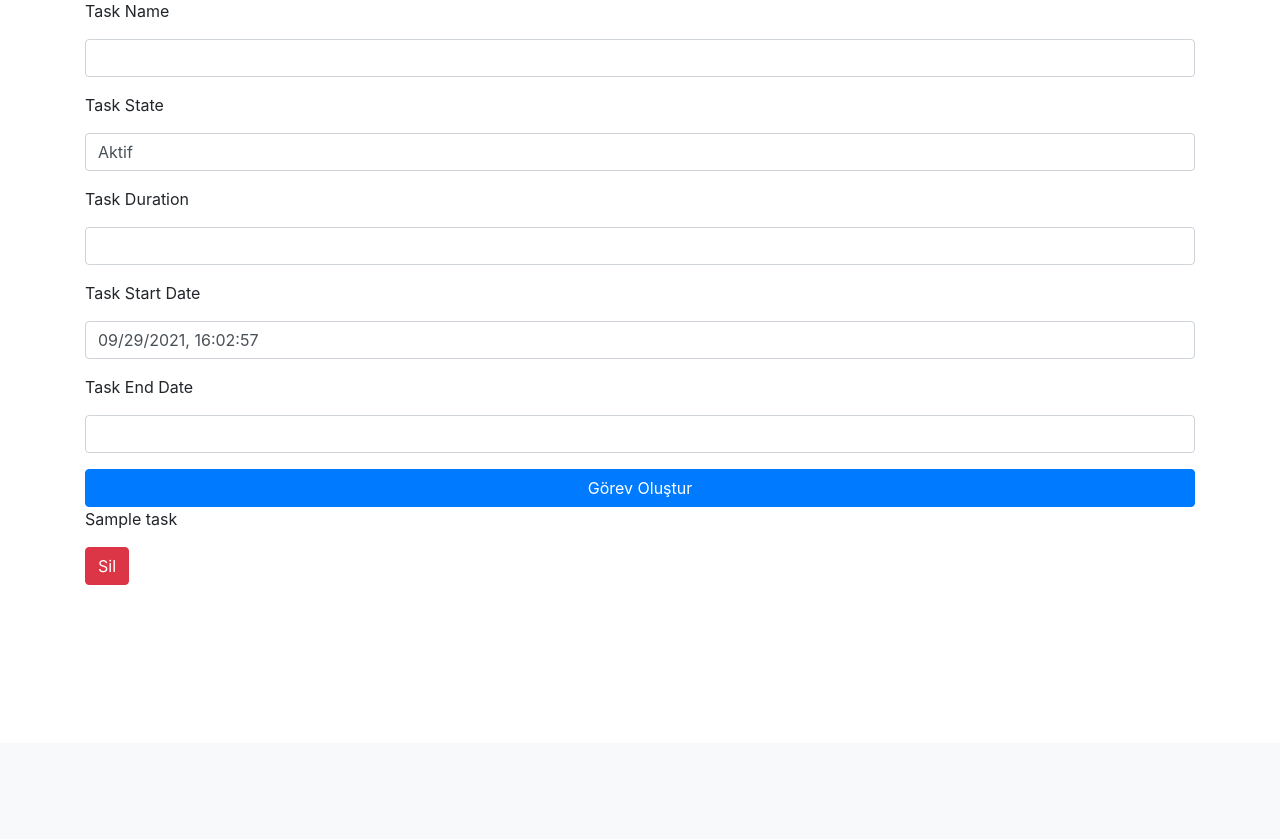
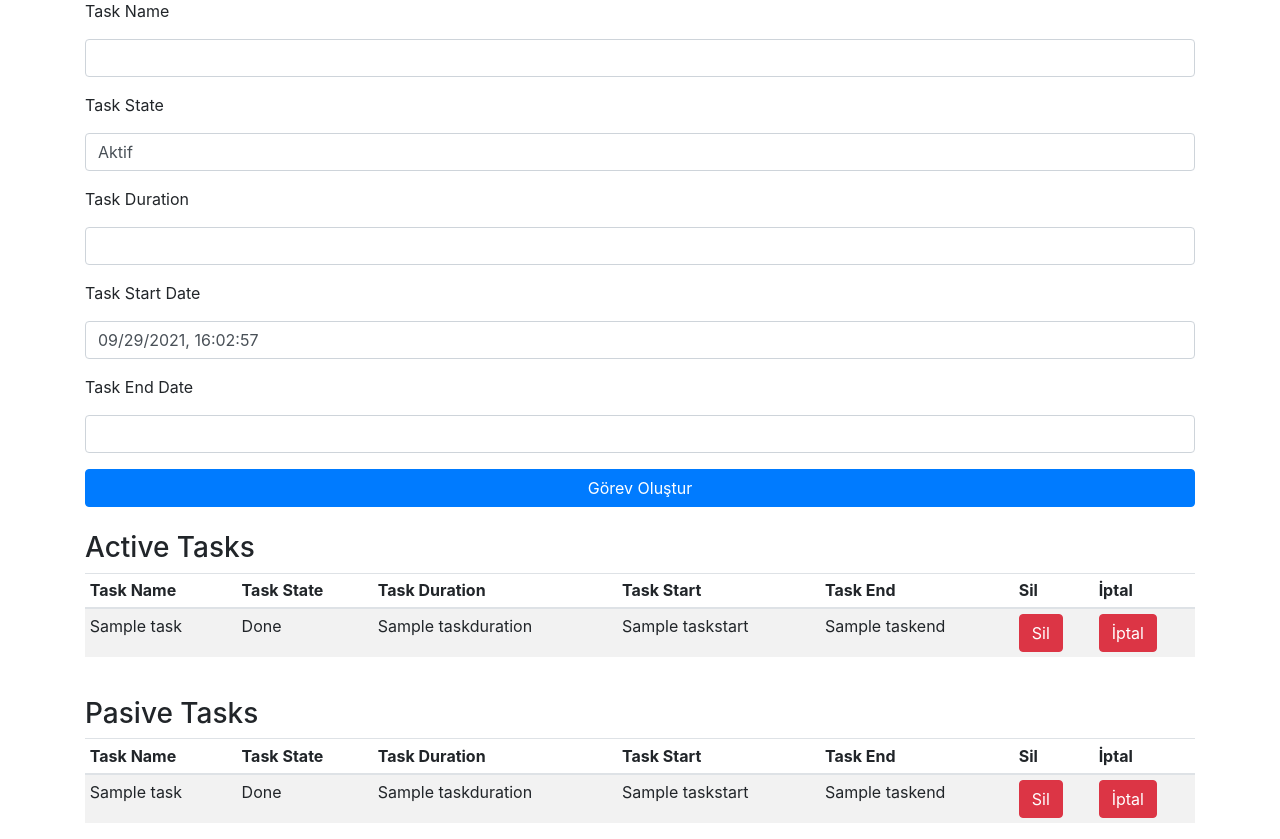
Before and after one commit to Battlelamb/todoapp, a Flask app: template templates/tasks.html in a window 1280 px wide. Shown: the part 57-896 px from the top of the page. Before the commit the page ends 642 px from the top, so only its background shows below. Run offline with Flask 2, Linux system fonts and the light colour scheme; the template is opened without the code that fills it: values that come from a table or form of the project are taken from there, most other values are stand-ins (such as "Sample title", 1, 10 or a date in 2020); some libraries are stand-ins or nearby versions.

Commit message:
08/09/2021 Ders

```diff
--- a/app.py
+++ b/app.py
@@ -51,6 +51,7 @@ class Task(db.Document):
         return {
             "uuid": self.uuid,
             "taskname": self.taskname,
+            # Json objelerinde boşluk bırakmadan camelcase veya alttan çizgi ile ayırabiliriz
             "taskduration": self.taskduration,
             "taskstate": self.taskstate,
             "taskstart": self.taskstart,
@@ -161,8 +162,14 @@ def tasks():
         for task in tasks:
             if task.taskstate == "Aktif":
                 activeTasks.append(task)
+        for task in tasks:
+            if task.taskstate == "Pasif":
+                canceledTasks.append(task)
+        for task in tasks:
+            if task.taskstate == "Done":
+                finishedTasks.append(task)
 
-        return render_template("tasks.html", form=form, tasks=tasks, activeTasks=activeTasks)
+        return render_template("tasks.html", form=form, tasks=tasks, activeTasks=activeTasks, canceledTasks=canceledTasks)
 
 
 @app.route("/delete-task/<id>", methods=["GET"])
@@ -179,6 +186,19 @@ def delete_task(id):
         print("((((", ex, "))))")
 
     return redirect(url_for("tasks"))
+
+
+@app.route("/passive-task/<id>", methods=["GET"])
+def passive_task(id):
+    try:
+        task = Task.objects(uuid=str(id)).update(taskstate="Pasif")
+        if(task):
+            print("Görev başarı ile pasif yapıldı")
+            return redirect(url_for("tasks"))
+        else:
+            print("Bir sorun oluştu")
+    except Exception as ex:
+        print("((((", ex, "))))")
 
 
 @app.route("/delete-user/<id>", methods=["GET"])
--- a/templates/includes/_formhelpers.html
+++ b/templates/includes/_formhelpers.html
@@ -2,7 +2,9 @@
 <div class="form-group">
   <label>{{ field.label }}</label>
 
-  {{ field(class="form-control", **kwargs)|safe }} {% if field.errors %}
+  {{ field(class="form-control", **kwargs)|safe }}
+
+  {% if field.errors %}
   <ul class="errors">
     {% for erorr in field.errors %}
     <li>{{erorr}}</li>
--- a/templates/tasks.html
+++ b/templates/tasks.html
@@ -1,29 +1,86 @@
-{% extends "layout.html" %}
+{% extends "layout.html" %} {% block title%} Task {% endblock title%} {% block
+body %} {% from "includes/_formhelpers.html" import render_field %}
 
-{% block title%}
-Task
-{% endblock title%}
+<form method="post">
+  {{ render_field(form.taskname) }} {{ render_field(form.taskstate) }} {{
+  render_field(form.taskduration) }} {{ render_field(form.taskstart) }} {{
+  render_field(form.taskend) }}
 
-{% block body %}
-
-{% from "includes/_formhelpers.html" import render_field %}
-
-<form method=post>
-
-{{ render_field(form.taskname) }}
-{{ render_field(form.taskstate) }}
-{{ render_field(form.taskduration) }}
-{{ render_field(form.taskstart) }}
-{{ render_field(form.taskend) }}
-
-<input class="btn btn-primary btn-block" type="submit" value="Görev Oluştur" />
-
+  <input
+    class="btn btn-primary btn-block"
+    type="submit"
+    value="Görev Oluştur"
+  />
 </form>
 
-{% for task in activeTasks %}
+<br />
 
-<p>{{task.taskname}}</p>
-<a class="btn btn-danger" href="/delete-task/{{task.uuid}}">Sil</a>
-{% endfor %}
+<h3>Active Tasks</h3>
+<table class="table table-striped table-sm">
+  <thead>
+    <tr>
+      <th scope="col">Task Name</th>
+      <th scope="col">Task State</th>
+      <th scope="col">Task Duration</th>
+      <th scope="col">Task Start</th>
+      <th scope="col">Task End</th>
+      <th scope="col">Sil</th>
+      <th scope="col">İptal</th>
+    </tr>
+  </thead>
+
+  <tbody>
+    {% for task in activeTasks %}
+    <tr>
+      <td>{{ task.taskname }}</td>
+      <td>{{ task.taskstate }}</td>
+      <td>{{ task.taskduration }}</td>
+      <td>{{ task.taskstart }}</td>
+      <td>{{ task.taskend }}</td>
+      <td>
+        <a class="btn btn-danger" href="/delete-task/{{task.uuid}}">Sil</a>
+      </td>
+      <td>
+        <a class="btn btn-danger" href="/passive-task/{{task.uuid}}">İptal</a>
+      </td>
+    </tr>
+    {% endfor %}
+  </tbody>
+</table>
+
+<br />
+
+<h3>Pasive Tasks</h3>
+<table class="table table-striped table-sm">
+  <thead>
+    <tr>
+      <th scope="col">Task Name</th>
+      <th scope="col">Task State</th>
+      <th scope="col">Task Duration</th>
+      <th scope="col">Task Start</th>
+      <th scope="col">Task End</th>
+      <th scope="col">Sil</th>
+      <th scope="col">İptal</th>
+    </tr>
+  </thead>
+
+  <tbody>
+    {% for task in canceledTasks %}
+    <tr>
+      <td>{{ task.taskname }}</td>
+      <td>{{ task.taskstate }}</td>
+      <td>{{ task.taskduration }}</td>
+      <td>{{ task.taskstart }}</td>
+      <td>{{ task.taskend }}</td>
+      <td>
+        <a class="btn btn-danger" href="/delete-task/{{task.uuid}}">Sil</a>
+      </td>
+      <td>
+        <a class="btn btn-danger" href="/passive-task/{{task.uuid}}">İptal</a>
+      </td>
+    </tr>
+    {% endfor %}
+  </tbody>
+</table>
 
 {% endblock body %}
```
